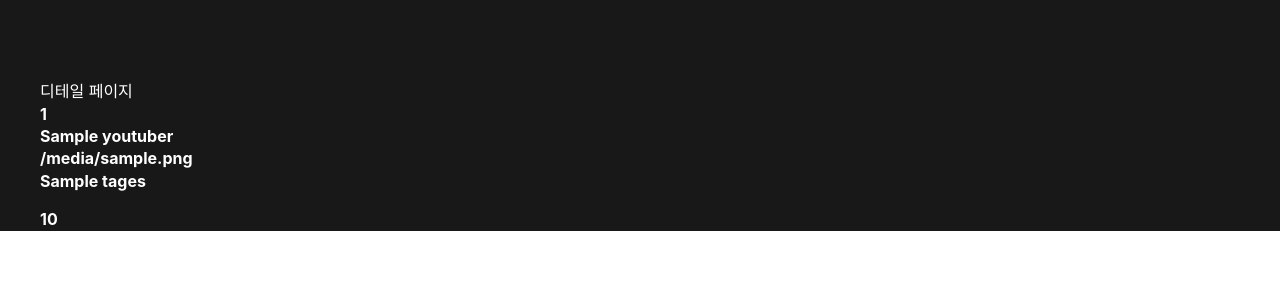
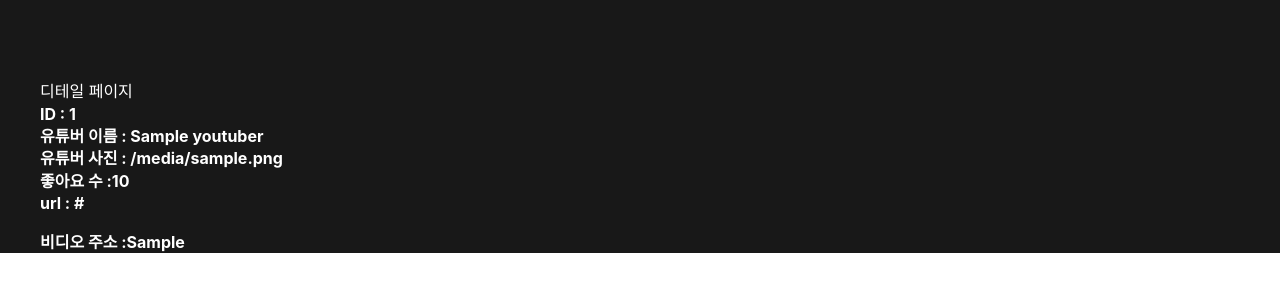
Before and after one commit to clappingmin/YouTuverse, a Flask app: page /api/youtuber/1 in a window 1280 px wide. Shown: the part 213-513 px from the top of the page. Run offline with Flask 2, Linux system fonts and the light colour scheme; a database or web service that is not in the repository returns one stand-in record (values such as "Sample title"); data that the repository does not hold is empty; some libraries are stand-ins or nearby versions.

Commit message:
유튜버 상세페이지로 넘기는 디비 수정

```diff
--- a/app.py
+++ b/app.py
@@ -119,14 +119,17 @@ def show_all_youtuber():
 # 유튜버 상세페이지로 데이터 전달
 @app.route('/api/youtuber/<id>')
 def show_want_youtuber(id):
-    # id, name, photoURL, tags, likes
+    # id, name, photoURL, likes, url, videoSrc
     youtuber = db.youtuber.find_one({'id':id})
     name = youtuber['name']
     photoURL = youtuber['photoURL']
-    tags = youtuber['tages']
     likes = youtuber['likes']
+    url = youtuber['url']
+    videoSrc = youtuber['videoSrc']
 
-    return render_template('detail.html', id = id, name = name, photoURL = photoURL, tags = tags, likes = likes)
+
+
+    return render_template('detail.html', id = id, name = name, photoURL = photoURL, likes = likes, url = url, videoSrc = videoSrc)
 
 
 
--- a/templates/detail.html
+++ b/templates/detail.html
@@ -82,13 +82,14 @@
 <!-- 메인 페이지 -->
 <div class="inner">
     <h1>디테일 페이지</h1>
-    <div id="data" >
-        <!--        // id, name, photoURL, tags, likes-->
-        <div class="id">{{id}}</div>
-        <div class="name">{{name}}</div>
-        <div class="photoURL">{{photoURL}}</div>
-        <div class="tags">{{tags}}</div>
-        <div class="likes">{{likes}}</div>
+    <div id="data">
+        {#    # id, name, photoURL, likes, url, videoSrc#}
+        <div class="id">ID : {{ id }}</div>
+        <div class="name">유튜버 이름 : {{ name }}</div>
+        <div class="photoURL">유튜버 사진 : {{ photoURL }}</div>
+        <div class="likes">좋아요 수 :{{ likes }}</div>
+        <div class="tags">url : {{ url }}</div>
+        <div class="tags">비디오 주소 :{{ videoSrc }}</div>
     </div>
     <!--위로가기-->
     <img id="up-btn" src="../static/images/up-icon.png" alt="up-icon">
```
Also changed, not shown: test_db.py (added, +17 -0 lines).
